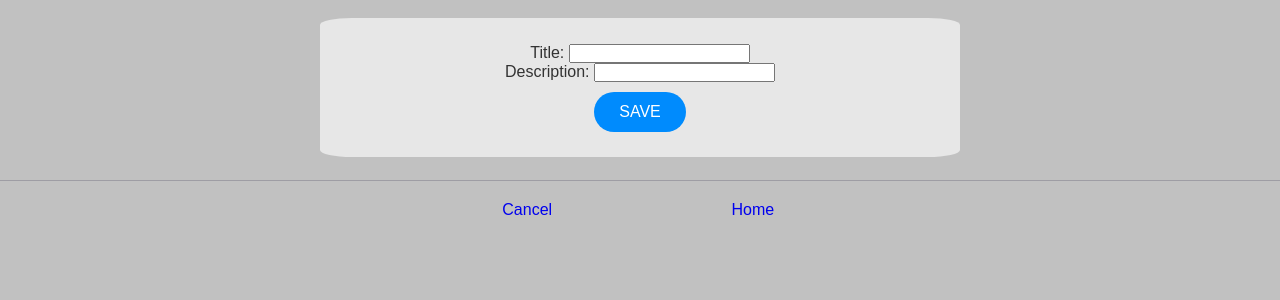
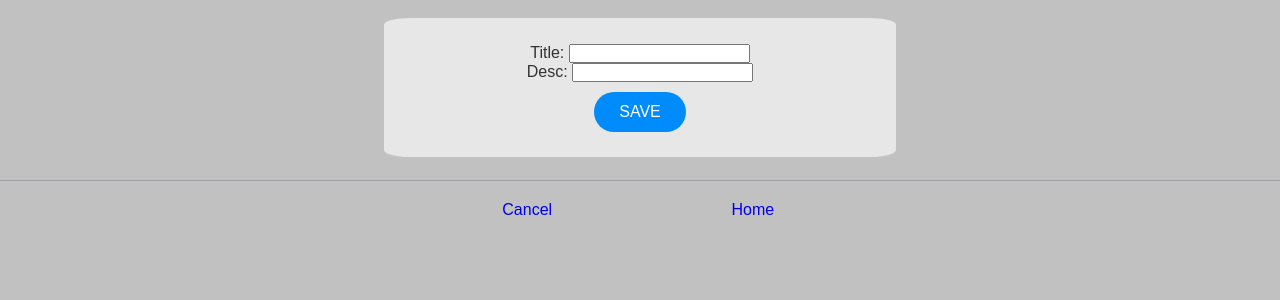
Before and after one commit to Momentum-Team-19/django-duplex-the-code-breakers, a Django app: page /decks/new in a window 1280 px wide. Shown: the part 100-400 px from the top of the page. Run offline with Django 4.2, Linux system fonts and the light colour scheme; the visitor is signed in with stand-in values (Sample User, id 1).

Commit message:
changed 'description' to 'desc' and re-migrated whole db, for reasons

```diff
--- a/flashcards/forms.py
+++ b/flashcards/forms.py
@@ -13,4 +13,4 @@ class CardForm(forms.ModelForm):
 class DeckForm(forms.ModelForm):
     class Meta:
         model = Deck
-        fields = ['title', 'description']
+        fields = ['title', 'desc']
--- a/flashcards/models.py
+++ b/flashcards/models.py
@@ -12,7 +12,7 @@ class User(AbstractUser):
 
 class Deck(models.Model):
     title = models.CharField(max_length=200)
-    description = models.CharField(max_length=200)
+    desc = models.CharField(max_length=200)
     user = models.ForeignKey(User, on_delete=models.CASCADE, related_name="decks")
     created_date = models.DateTimeField(default=timezone.now)
 
--- a/flashcards/templates/deck_details.html
+++ b/flashcards/templates/deck_details.html
@@ -23,7 +23,7 @@
                     <p class="titleText">{{ deck.title }}</p>
                 </div>
                 <div class="descBox">
-                    <p class="descText">{{ deck.description }}</p>
+                    <p class="descText">{{ deck.desc }}</p>
                 </div>
             </div>
         </div>
--- a/static/style.css
+++ b/static/style.css
@@ -55,7 +55,7 @@ header {
     border-radius: 5%;
     padding: 2%;
     margin: 8px;
-    width: 50%;
+    width: 40%;
     min-width: 228px;
     font-family: "Arial", sans-serif;
     font-size: 16px;
```
Also changed, not shown: flashcards/views.py (line endings or trailing spaces).
